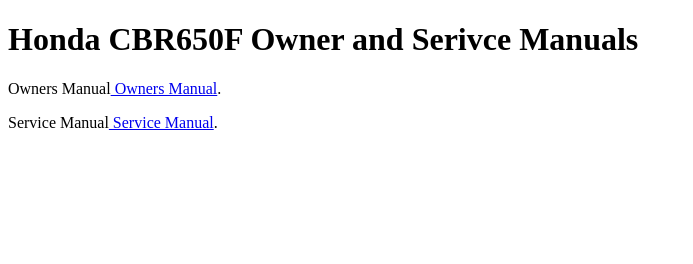
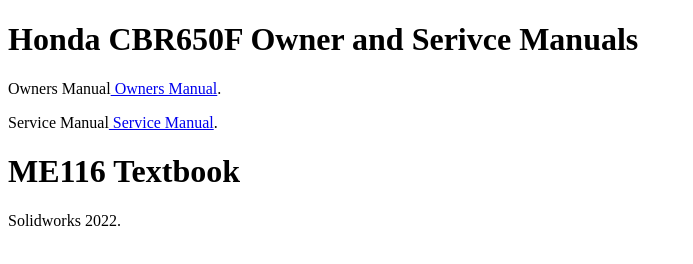
Before and after one commit to NotInIreland/capybara.zip, a plain HTML site: page pdf.html in a window 1280 px wide. Shown: the whole page, without its empty margins (0-693 px from the left). Drawn offline with Linux system fonts and the light colour scheme.

Commit message:
Added new pdf

```diff
--- a/pdf.html
+++ b/pdf.html
@@ -8,6 +8,9 @@
     <p>Owners Manual<a href="/Owners.pdf"> Owners Manual</a>.</p>
     <p>Service Manual<a href="/Service.pdf"> Service Manual</a>.</p>
 
+    <h1>ME116 Textbook</h1>
+    <p>Solidworks 2022<a href="/Solidworks.pdf"></a>.</p>
+
 
   </body>
 </html>
```
Also changed, not shown: 1 other file.
